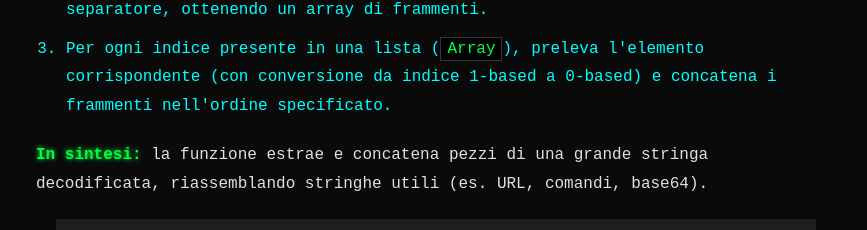
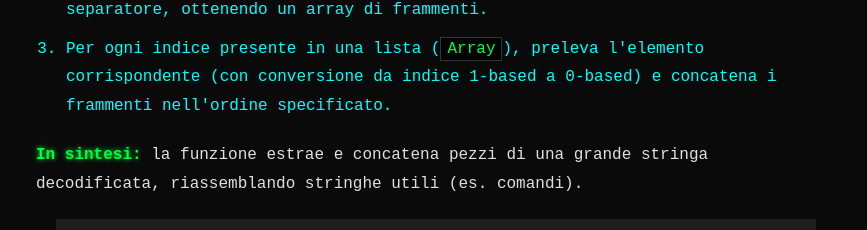
Before and after one commit to LuigiSchillaci19/LuigiSchillaci, a plain HTML site: page article4.html in a window 1280 px wide. Shown: the part 2732-2962 px from the top of the page, without its empty margins (204-1071 px from the left). Drawn offline with Linux system fonts and the light colour scheme.

Commit message:
Update article4.html

```diff
--- a/article4.html
+++ b/article4.html
@@ -107,7 +107,7 @@
                             <li>Per ogni indice presente in una lista (<code>Array</code>), preleva l'elemento corrispondente (con conversione da indice 1-based a 0-based) e concatena i frammenti nell'ordine specificato.</li>
                         </ol>
 
-                        <p><strong>In sintesi:</strong> la funzione estrae e concatena pezzi di una grande stringa decodificata, riassemblando stringhe utili (es. URL, comandi, base64).</p>
+                        <p><strong>In sintesi:</strong> la funzione estrae e concatena pezzi di una grande stringa decodificata, riassemblando stringhe utili (es. comandi).</p>
                      <figure style="max-width:760px; margin:18px auto; text-align:center;">
                             <img src="immagini/macro5.png" alt="Codice macro obfuscato incollato in editor" style="max-width:100%; height:auto;">
                             <figcaption style="font-size:13px; color:#555; margin-top:6px;">Fig. 4 — funzione Change.</figcaption>
```
